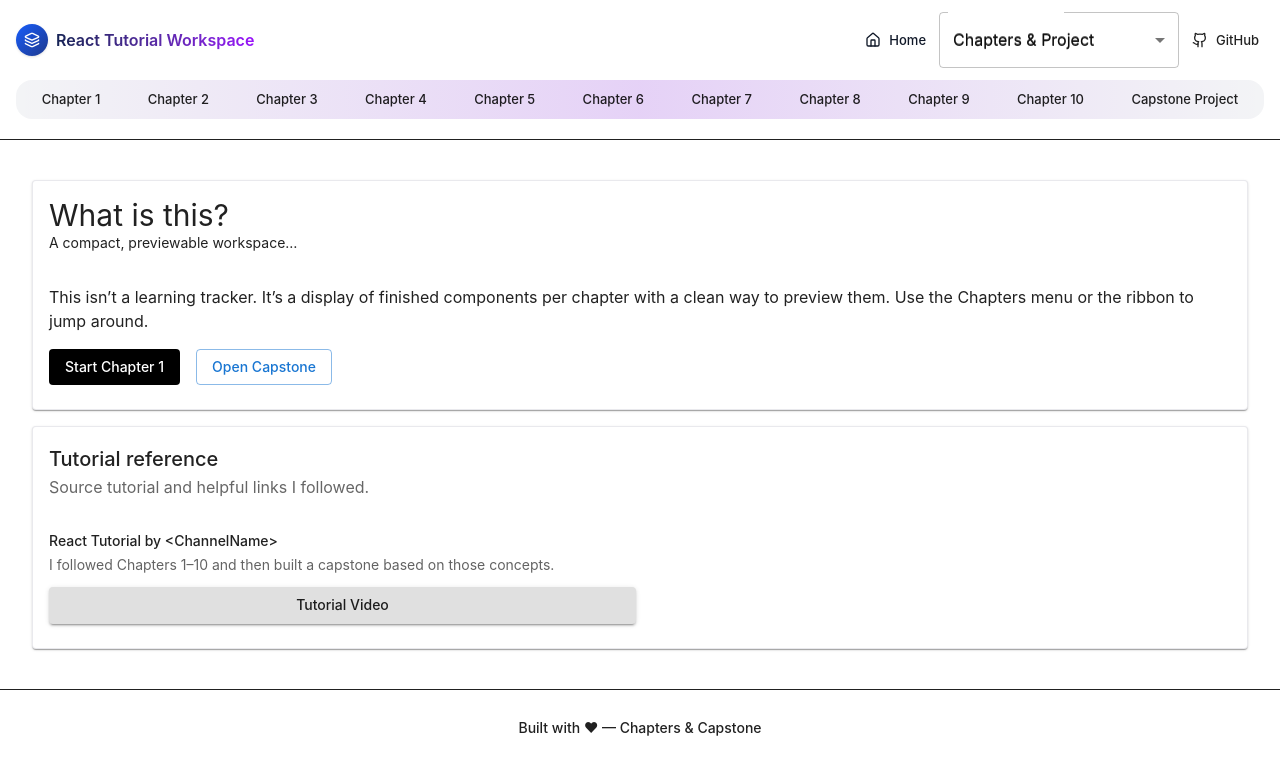
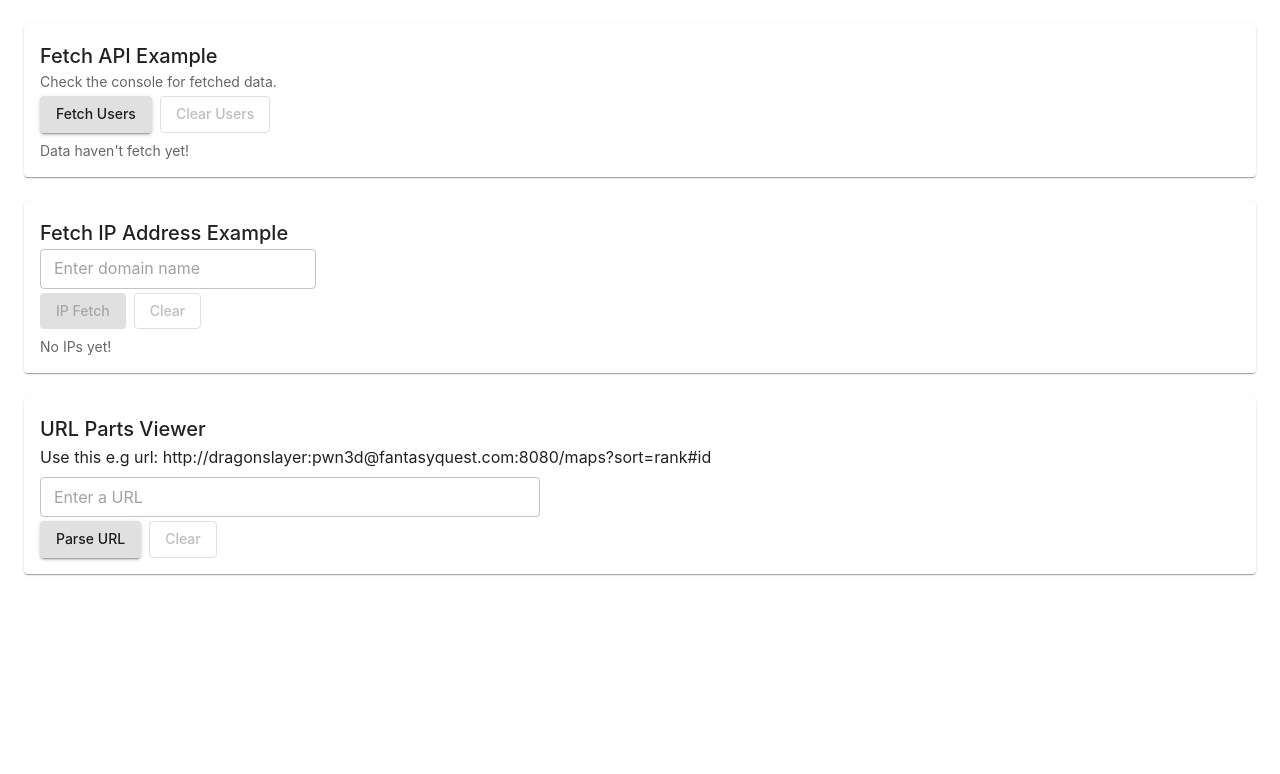
Before and after one commit to KevinHein-KSH/http-assets, a React (Vite) app: page / in a window 1280 px wide. Shown: the top 774 px of the page. Built offline with nearby package versions, Linux system fonts and the light colour scheme.

Commit message:
Refactor: uncomment FetchData and UrlViewer components, comment out TemplateContainer

```diff
--- a/src/App.tsx
+++ b/src/App.tsx
@@ -6,11 +6,11 @@
 export default function App() {
     return (
         <>
-            {/* <FetchData />
+            <FetchData />
             <FetchIPAddress />
-            <UrlViewer /> */}
+            <UrlViewer />
 
-            <TemplateContainer />
+            {/* <TemplateContainer /> */}
         </>
     );
 }
```
